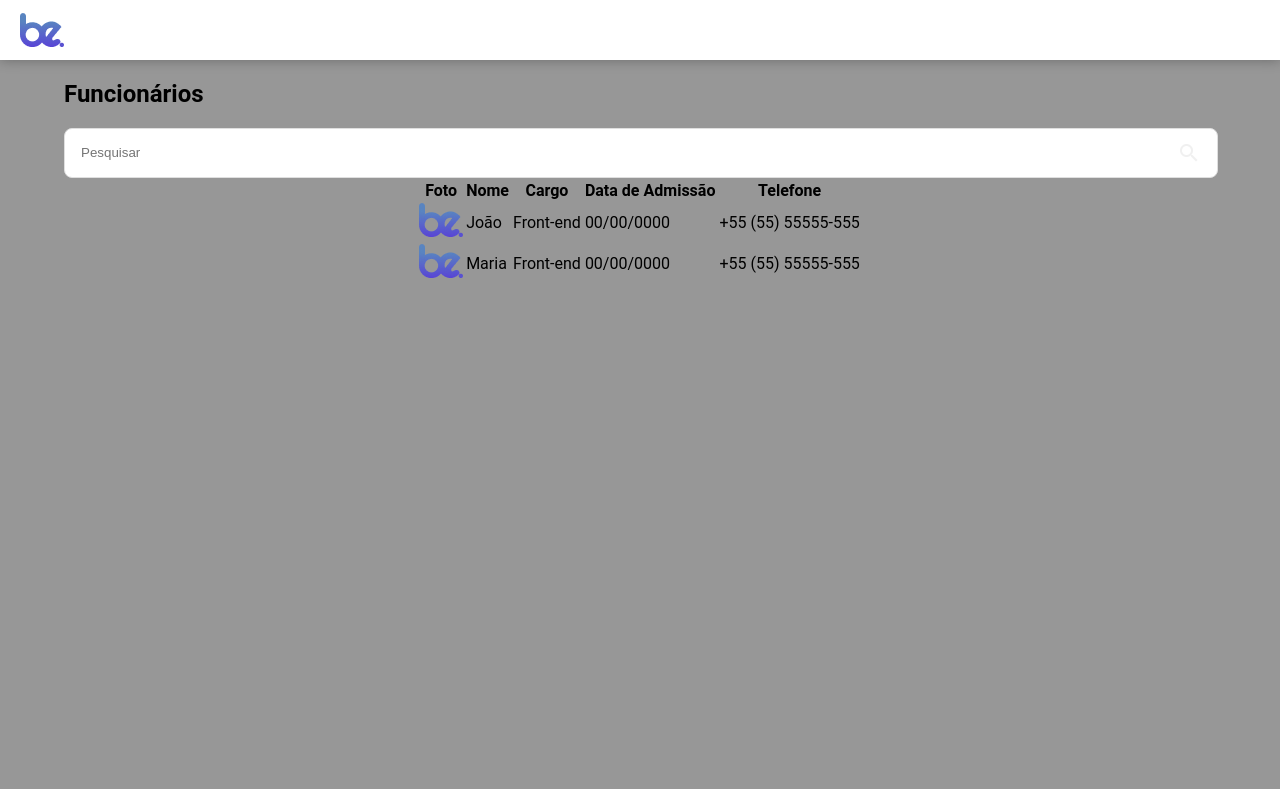
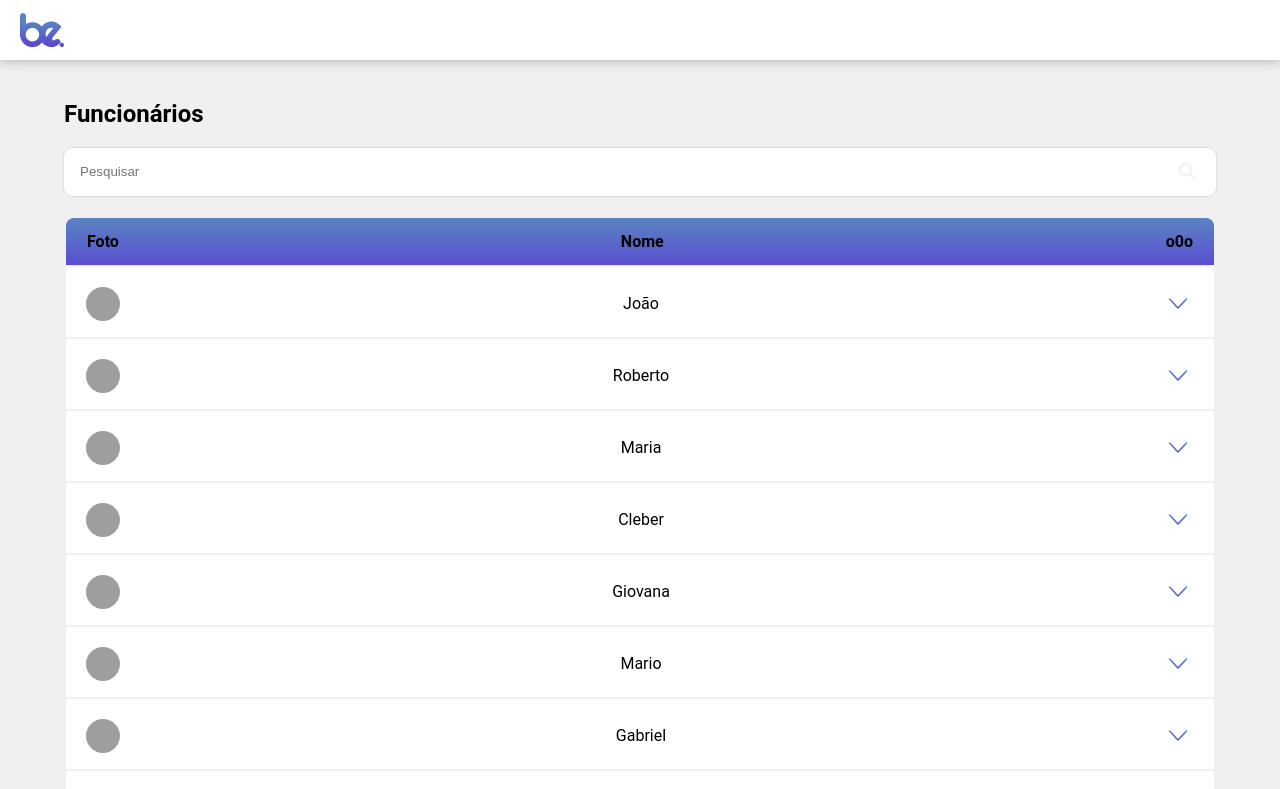
Before and after one commit to samueldeotti/bemobile-frontend-test, a React (Vite) app: page / in a window 1280 px wide. Shown: the top 789 px of the page. Built offline with nearby package versions, Linux system fonts and the light colour scheme; data requests are answered from the project's data file; grey boxes are pictures that could not be loaded.

Commit message:
adding table component

```diff
--- a/src/App.tsx
+++ b/src/App.tsx
@@ -1,9 +1,36 @@
 /* eslint-disable jsx-a11y/control-has-associated-label */
-import { useState } from 'react';
+import { useEffect, useState } from 'react';
 
 /* eslint-disable react/jsx-max-depth */
 function App() {
+  type EmployeeType = {
+    id: string;
+    name: string;
+    job: string;
+    admission_date: string;
+    phone: string;
+    image: string;
+  };
+
   const [filterEmployees, setFilterEmployees] = useState('');
+  const [employees, setEmployees] = useState<EmployeeType[]>([]);
+  const [isOpen, setIsOpen] = useState(false);
+  const [number, setNumber] = useState(0);
+
+  useEffect(() => {
+    const getData = async () => {
+      const response = await fetch('http://localhost:3000/employees');
+      const data = await response.json();
+      setEmployees(data);
+    };
+    getData();
+  }, []);
+
+  const formatPhone = (phone: string) => phone.replace(/(\d{2})(\d{2})(\d{5})(\d{4})/, '+$1 ($2) $3-$4');
+
+  const formatDate = (date: string) => new Date(date).toLocaleDateString('pt-br');
+
+  const removeAccentuation = (text: string) => text.normalize('NFD').replace(/[\u0300-\u036f]/g, '');
 
   return (
     <div id="content">
@@ -35,6 +62,7 @@ function App() {
           alignItems: 'center',
           width: '90%',
           height: '100%',
+          gap: '20px',
         } }
       >
 
@@ -50,7 +78,7 @@ function App() {
                 backgroundColor: 'white',
                 borderRadius: '8px',
                 // talvez mudar pra outline aqui
-                border: '1px solid #DFDFDF',
+                outline: '1px solid #DFDFDF',
                 display: 'flex',
                 alignItems: 'center',
                 justifyContent: 'space-between' } }
@@ -91,37 +119,61 @@ function App() {
           </form>
         </div>
 
-        <table>
-          <thead>
+        <table style={ { width: '100%' } }>
+          <thead
+            style={ { background: 'linear-gradient(180deg, #5A84C0 0%, #594ED2 100%)', height: '47px' } }
+          >
             <tr>
-              <th>Foto</th>
-              <th>Nome</th>
-              <th>Cargo</th>
-              <th>Data de Admissão</th>
-              <th>Telefone</th>
+              <th style={ { padding: '0 20px', borderRadius: '8px 8px 0 0' } }>
+                <div style={ { display: 'flex', alignItems: 'center', justifyContent: 'space-between', borderRadius: '8px 8px 0 0' } }>
+                  <td>Foto</td>
+                  <td>Nome</td>
+                  {/* Arrumar esse ponto com css */}
+                  <td>o0o</td>
+                </div>
+              </th>
             </tr>
           </thead>
-          <tbody>
-            <tr>
-              <img src="/beLogo.png" alt="" />
-              <td>João</td>
-              <td>Front-end</td>
-              <td>00/00/0000</td>
-              <td>+55 (55) 55555-555</td>
-            </tr>
-            <tr>
-              <img src="/beLogo.png" alt="" />
-              <td>Maria</td>
-              <td>Front-end</td>
-              <td>00/00/0000</td>
-              <td>+55 (55) 55555-555</td>
-            </tr>
+          <tbody style={ { backgroundColor: 'white' } }>
+            {employees?.filter(({ name }) => removeAccentuation(name.toLowerCase().trim())
+              .includes(removeAccentuation(filterEmployees.toLowerCase().trim())))
+              .map((employee, index) => (
+                <tr
+                  key={ employee.id }
+                  onClick={ () => {
+                    setIsOpen(!isOpen);
+                    setNumber(index);
+                  } }
+                >
+                  <div style={ { height: isOpen && index === number ? '100px' : '30px', overflow: 'hidden', transition: 'height 0.5s ease', display: 'flex', flexDirection: 'column', gap: '20px', padding: '20px 0' } }>
+                    <div style={ { display: 'flex', alignItems: 'center', justifyContent: 'space-between', padding: '0 20px', transition: 'all 0.5s ease' } }>
+                      <img
+                        src={ employee.image }
+                        alt=""
+                        style={ { height: '34px', width: '34px', borderRadius: '50%' } }
+                      />
+                      <td>{employee.name}</td>
+                      <img src="/down-arrow.png" alt="" />
+                    </div>
+                    <div style={ { display: 'flex', alignItems: 'center', justifyContent: 'space-between', padding: '0 20px', fontSize: '12px' } }>
+                      <div style={ { display: 'flex', flexDirection: 'column', alignItems: 'flex-start' } }>
+                        <th>Cargo</th>
+                        <th>Data de Admissão</th>
+                        <th>Telefone</th>
+                      </div>
+                      <div style={ { display: 'flex', flexDirection: 'column', alignItems: 'flex-end' } }>
+                        <td>{employee.job}</td>
+                        <td>{formatDate(employee.admission_date)}</td>
+                        <td>{formatPhone(employee.phone)}</td>
+                      </div>
+                    </div>
+
+                  </div>
+                </tr>
+              ))}
           </tbody>
-
         </table>
-
       </main>
-
     </div>
   );
 }
--- a/src/style.css
+++ b/src/style.css
@@ -2,18 +2,20 @@ body {
   font-family: 'Roboto', sans-serif;
   margin: 0;
   padding: 0;
-  background-color: #979797;
+  background-color: #F0F0F0;
   height: 100%;
   width: 100%;
 }
 
 #content {
   display: flex;
-  justify-content: center;
+  justify-content: space-between;
   align-items: center;
   flex-direction: column;
-  height: 100vh;
+  height: calc(100%);
   width: 100%;
+  gap: 20px;
+  margin-bottom: 80px;
 }
 
 /* Type=Mobile */
```
Also changed, not shown: public/down-arrow.png (added), public/up-arrow.png (added).
